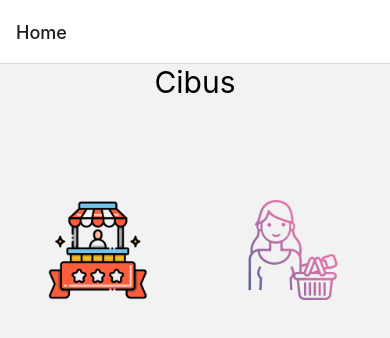
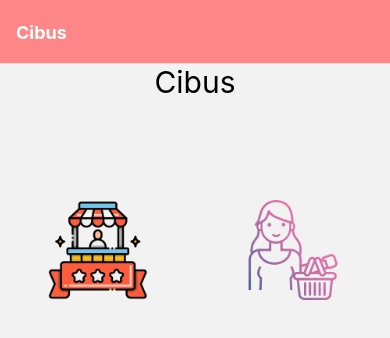
Before and after one commit to BrijenMakwana/code-cibus-hackathon, a React Native app: screen / in a window 390 px wide. Shown: the top 338 px of the page. Built offline with nearby package versions, Linux system fonts and the light colour scheme.

Commit message:
navigation order

```diff
--- a/App.js
+++ b/App.js
@@ -13,15 +13,42 @@ const Stack = createNativeStackNavigator();
 export default function App() {
   return (
     <NavigationContainer>
-      <Stack.Navigator>
-        <Stack.Screen name="Home" component={HomeScreen} />
-        <Stack.Screen name="VendorSignIn" component={VendorSignInScreen} />
+      <Stack.Navigator
+        screenOptions={{
+          headerStyle: {
+            backgroundColor: "#FF8787",
+          },
+          headerTintColor: "#fff",
+          headerTitleStyle: {
+            fontWeight: "bold",
+          },
+        }}
+      >
+        <Stack.Screen
+          name="Home"
+          component={HomeScreen}
+          options={{ title: "Cibus" }}
+        />
+        <Stack.Screen
+          name="VendorSignIn"
+          component={VendorSignInScreen}
+          options={{ title: "Sign In" }}
+        />
         <Stack.Screen
           name="VendorDashboard"
           component={VendorDashboardScreen}
+          options={{ title: "Vendor Dashboard" }}
         />
-        <Stack.Screen name="QRScan" component={QRScanScreen} />
-        <Stack.Screen name="Menu" component={MenuScreen} />
+        <Stack.Screen
+          name="QRScan"
+          component={QRScanScreen}
+          options={{ title: "Scan" }}
+        />
+        <Stack.Screen
+          name="Menu"
+          component={MenuScreen}
+          options={{ title: "Menu" }}
+        />
       </Stack.Navigator>
     </NavigationContainer>
   );
```
